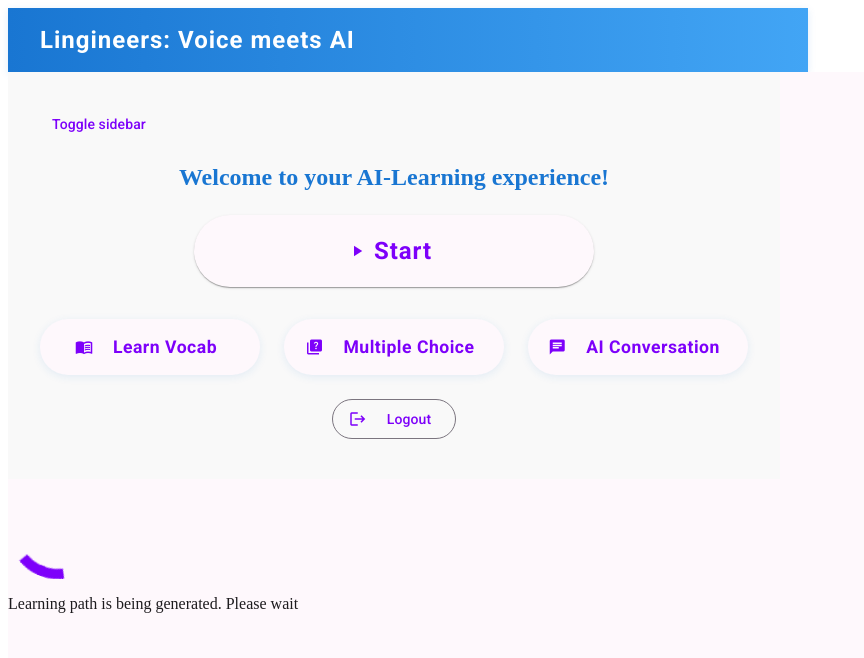
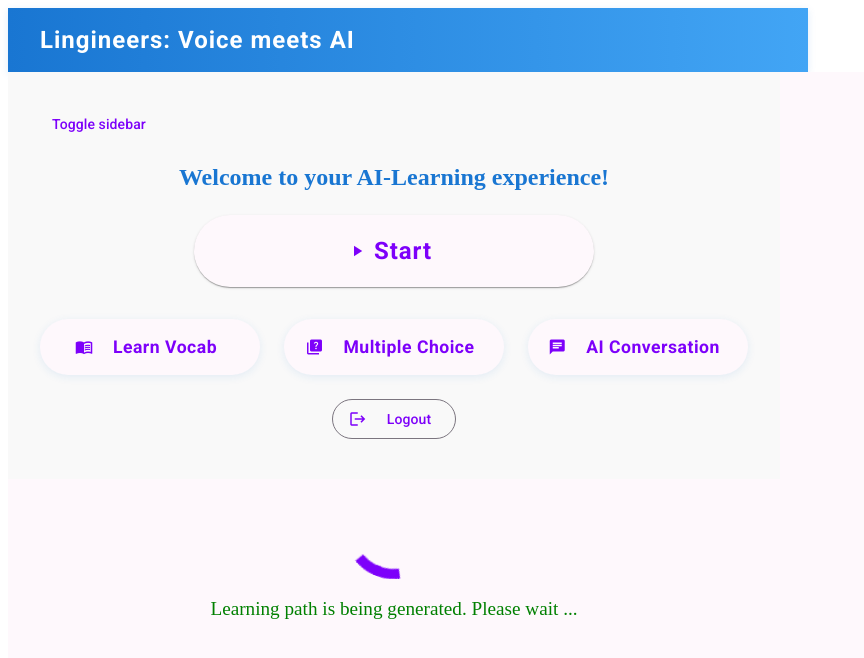
Before and after one commit to jxnS24/Lingineers-Voice-meets-AI-, an Angular app in the folder frontend/: page /main-menu in a window 1280 px wide. Shown: the top 658 px of the page, without its empty margins (0-864 px from the left). Built offline with nearby package versions, Linux system fonts and the light colour scheme.

Commit message:
feat(main-menu): enhance learning path generation UI with spinner and message styling

```diff
--- a/frontend/src/app/main-menu/main-menu.html
+++ b/frontend/src/app/main-menu/main-menu.html
@@ -49,9 +49,9 @@
       </button>
     </div>
   </div>
-  <div *ngIf="!isLearningPathGenerated">
+  <div class="learning-path-spinner" *ngIf="!isLearningPathGenerated">
     <mat-spinner mode="indeterminate"></mat-spinner>
-    <p>Learning path is being generated. Please wait</p>
+    <p class="learning-path-message">Learning path is being generated. Please wait ...</p>
   </div>
   <div *ngIf="isLearningPathGenerated && steps.length > 0">
     <app-multiple-choice [question]="multipleChoiceQuestions[multipleChoiceQuestionIndex]" (questionSubmitted)="nextMultipleChoiceQuestion()" ></app-multiple-choice>
--- a/frontend/src/app/main-menu/main-menu.sass
+++ b/frontend/src/app/main-menu/main-menu.sass
@@ -124,3 +124,15 @@
   margin-bottom: 24px
   align-self: center
   text-align: center
+
+
+.learning-path-spinner
+  display: flex
+  flex-direction: column
+  align-items: center
+  justify-content: center
+  margin: 0 auto
+
+.learning-path-message
+  color: green
+  font-size: 1.2rem
```
